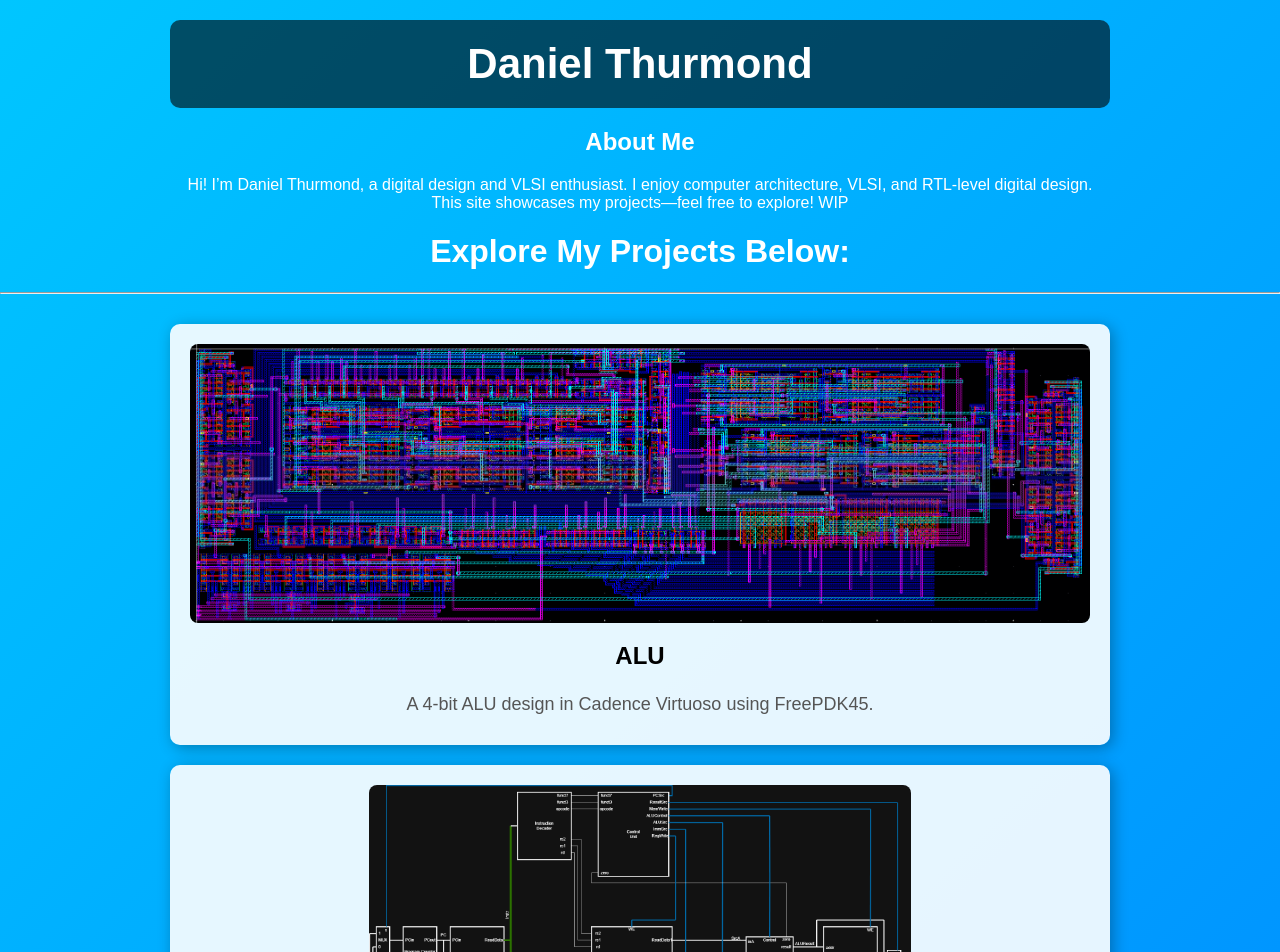
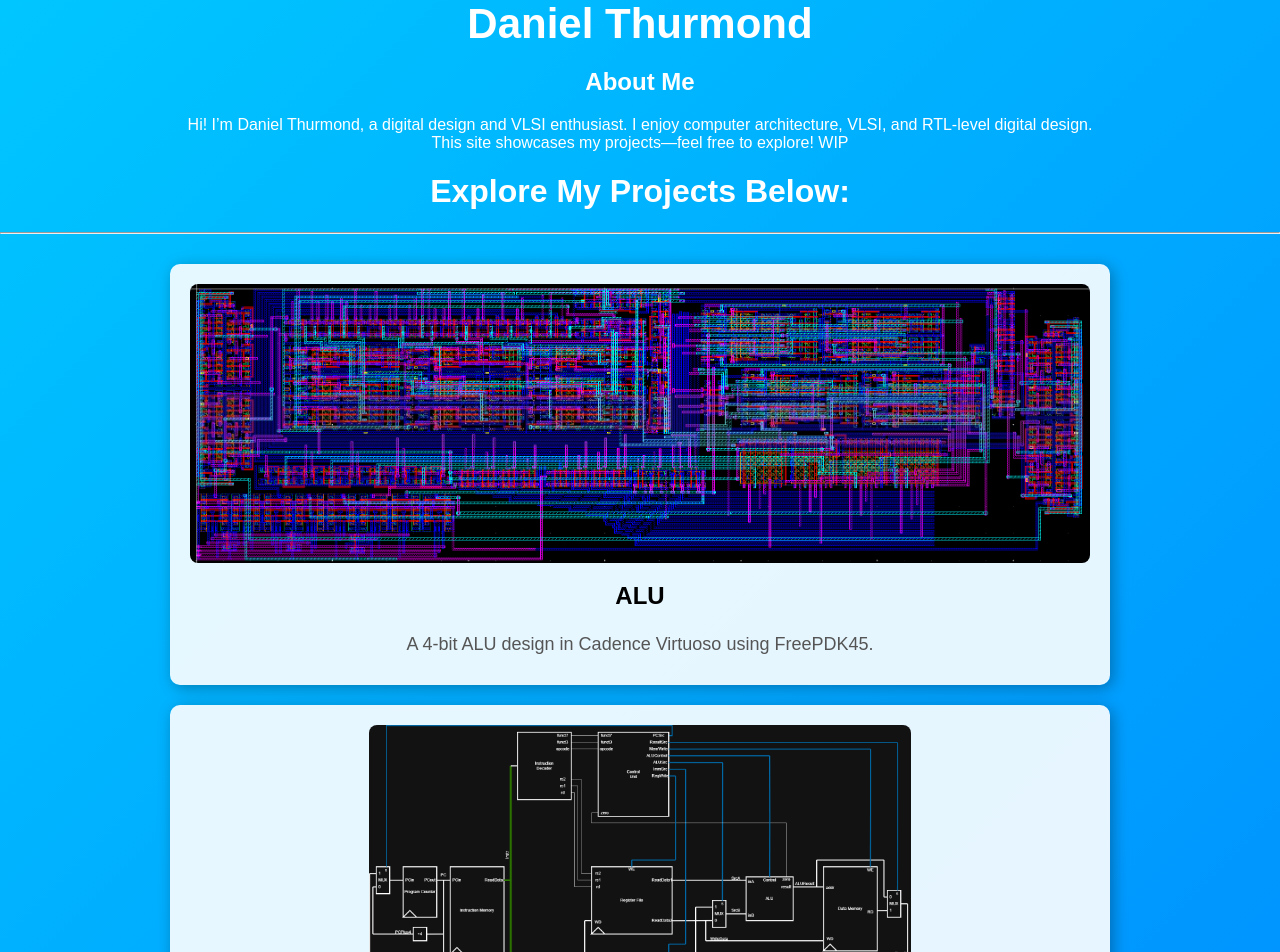
Before and after one commit to danielthurmond/danielthurmond.github.io, a Jekyll site: the page built from index.md, in a window 1280 px wide. Shown: the top 952 px of the page. Built offline with Jekyll 4.4.1, drawn with Linux system fonts in a browser that asks for light colours.

Commit message:
Update styles.css

```diff
--- a/assets/styles.css
+++ b/assets/styles.css
@@ -9,14 +9,14 @@ body {
 }
 
 
-header {
-    background: rgba(0, 0, 0, 0.6); /* Slightly dark overlay */
+/*header {
+    background: rgba(0, 0, 0, 0.6);
     padding: 20px;
     border-radius: 10px;
     margin: 20px auto;
     width: 80%;
     max-width: 900px;
-}
+}*/
 
 header h1 {
     font-size: 42px;
```
